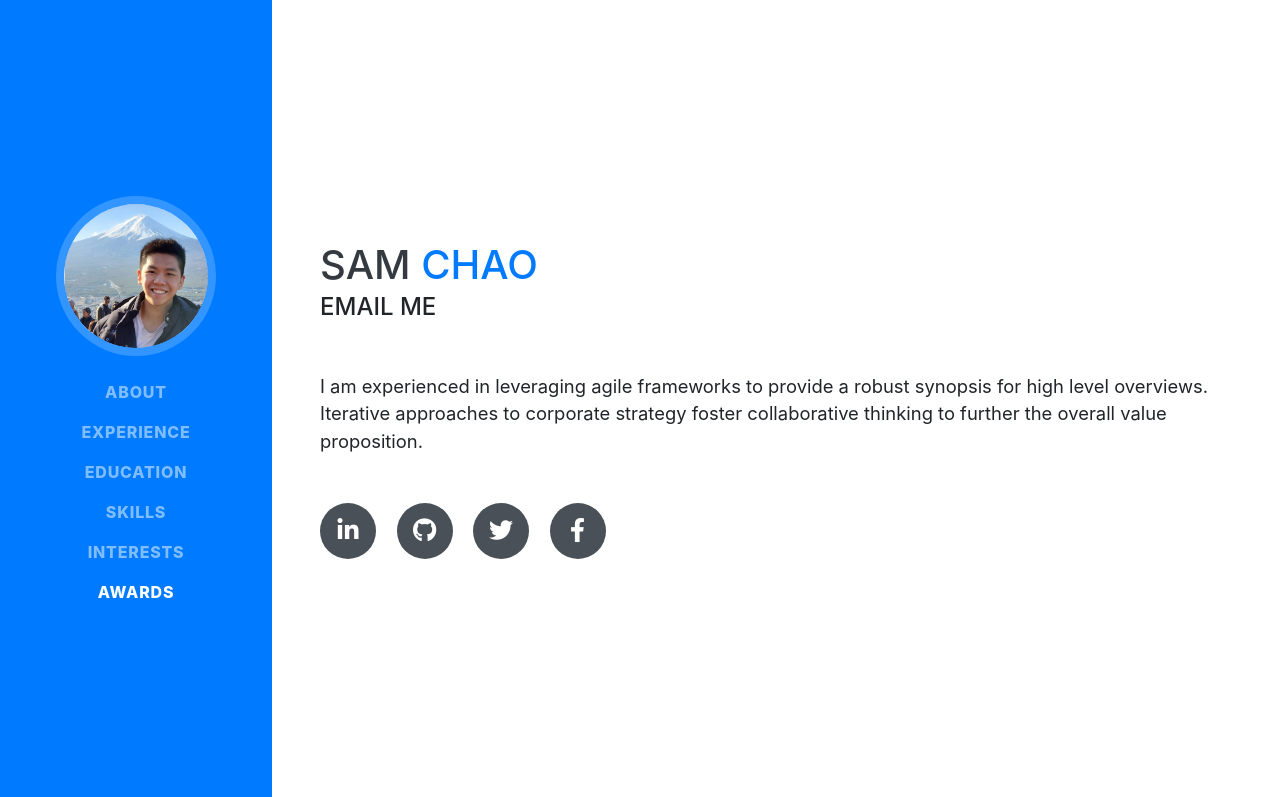
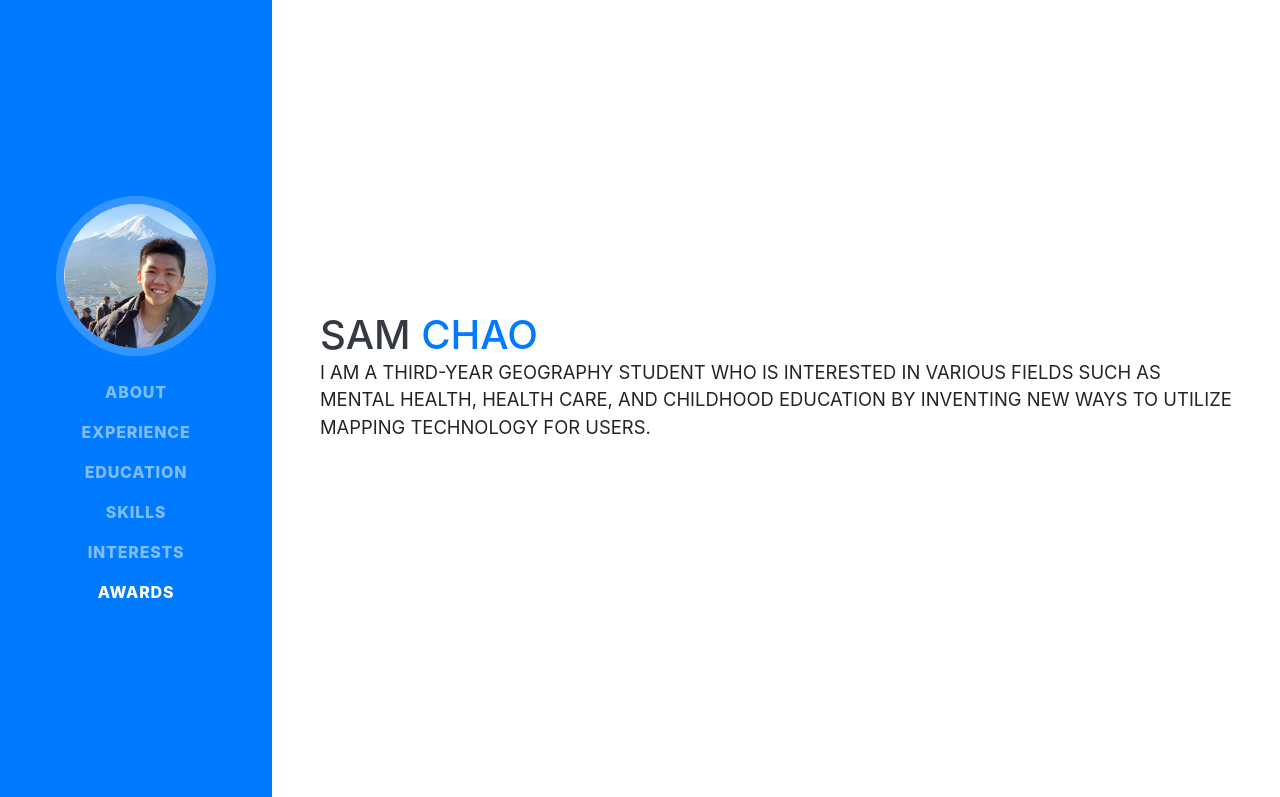
Before and after one commit to samc99/samc99.github.io, a website with bundled scripts: page index.html in a window 1280 px wide. Shown: the top 797 px of the page. Built offline with nearby package versions, Linux system fonts and the light colour scheme; a web font is replaced by a local one.

Commit message:
added intro, removed social icons

```diff
--- a/index.html
+++ b/index.html
@@ -67,23 +67,8 @@
           <span class="text-primary">Chao</span>
         </h1>
         <div class="subheading mb-5"
-          <a href="mailto:samc99@uw.edu">email me</a>
         </div>
-        <p class="lead mb-5">I am experienced in leveraging agile frameworks to provide a robust synopsis for high level overviews. Iterative approaches to corporate strategy foster collaborative thinking to further the overall value proposition.</p>
-        <div class="social-icons">
-          <a href="#">
-            <i class="fab fa-linkedin-in"></i>
-          </a>
-          <a href="#">
-            <i class="fab fa-github"></i>
-          </a>
-          <a href="#">
-            <i class="fab fa-twitter"></i>
-          </a>
-          <a href="#">
-            <i class="fab fa-facebook-f"></i>
-          </a>
-        </div>
+        <p class="lead mb-5">I am a third-year Geography student who is interested in various fields such as mental health, health care, and childhood education by inventing new ways to utilize mapping technology for users.</p>
       </div>
     </section>
 
```
